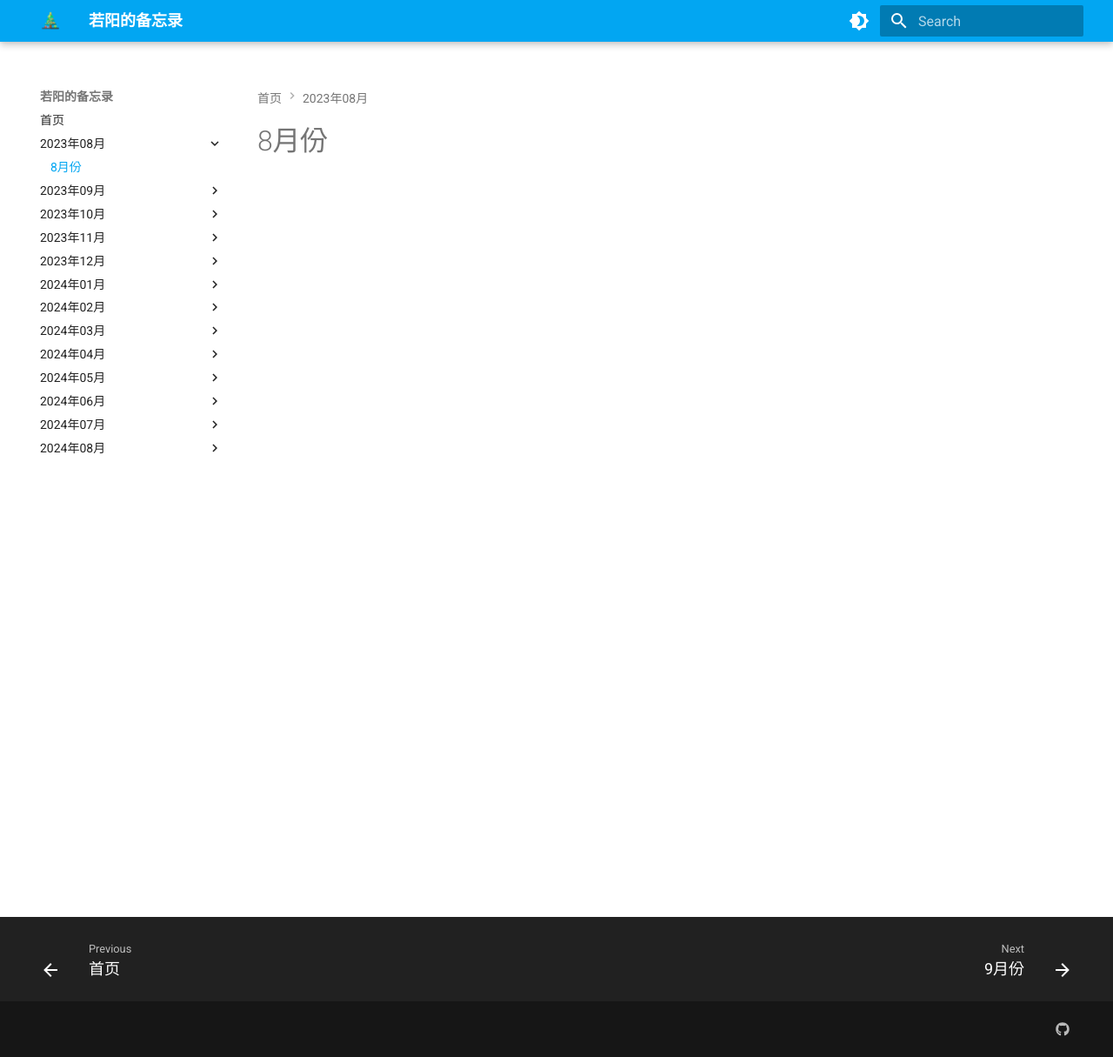
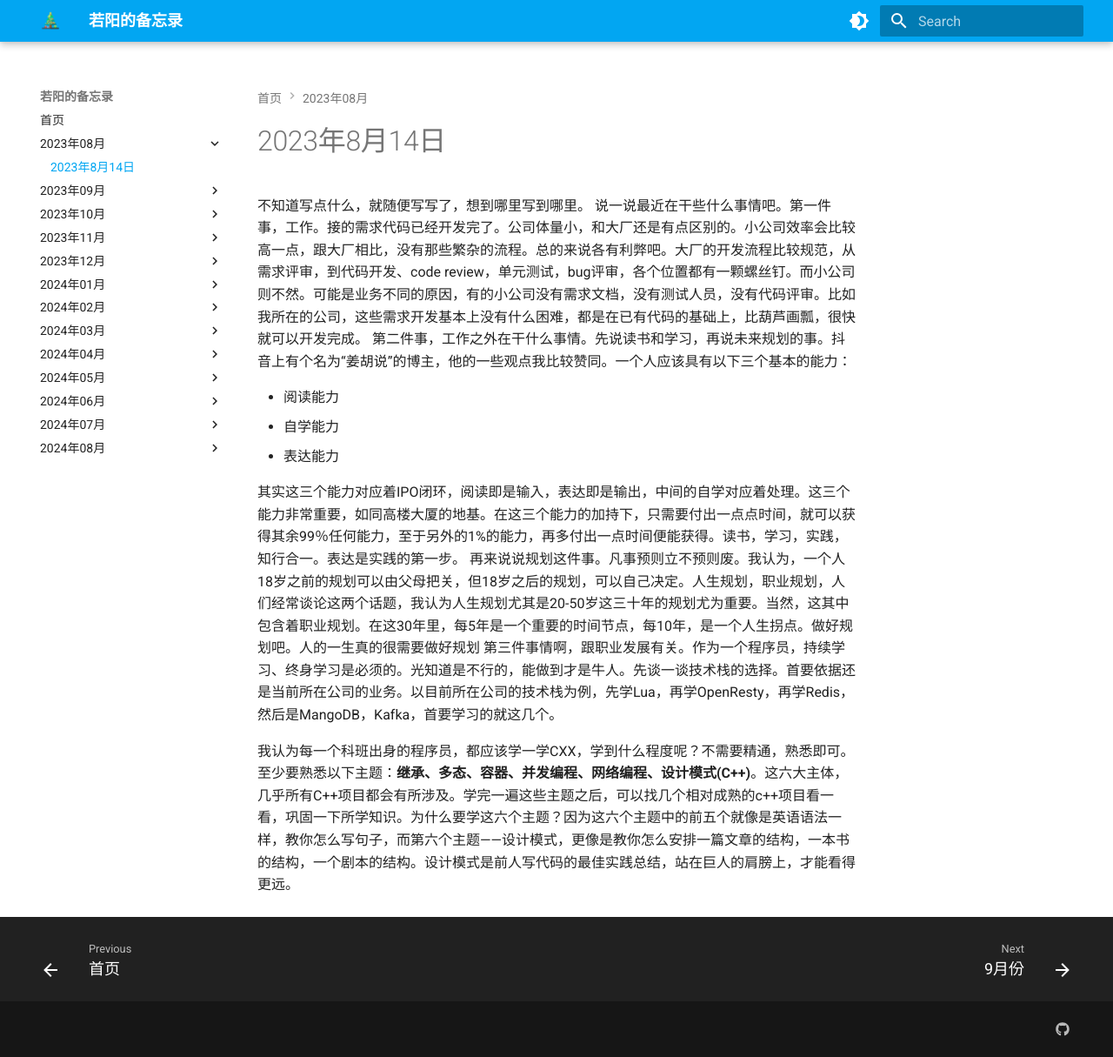
Before and after one commit to ruoyanglu/ruoyanglu.github.io, an MkDocs documentation site: the page built from docs/2023年08月/index.md, in a window 1280 px wide and 1215 px high. Shown: the whole window at 87% size. Built offline with MkDocs 1.6.1 and Material for MkDocs 9.7.7, drawn with Linux system fonts in a browser that asks for light colours.

```diff
--- a/docs/2023年08月/index.md
+++ b/docs/2023年08月/index.md
@@ -1 +1,15 @@
-# 8月份
+# 2023年8月14日
+
+不知道写点什么，就随便写写了，想到哪里写到哪里。
+说一说最近在干些什么事情吧。第一件事，工作。接的需求代码已经开发完了。公司体量小，和大厂还是有点区别的。小公司效率会比较高一点，跟大厂相比，没有那些繁杂的流程。总的来说各有利弊吧。大厂的开发流程比较规范，从需求评审，到代码开发、code review，单元测试，bug评审，各个位置都有一颗螺丝钉。而小公司则不然。可能是业务不同的原因，有的小公司没有需求文档，没有测试人员，没有代码评审。比如我所在的公司，这些需求开发基本上没有什么困难，都是在已有代码的基础上，比葫芦画瓢，很快就可以开发完成。
+第二件事，工作之外在干什么事情。先说读书和学习，再说未来规划的事。抖音上有个名为“姜胡说”的博主，他的一些观点我比较赞同。一个人应该具有以下三个基本的能力：
+
+- 阅读能力
+- 自学能力
+- 表达能力
+
+其实这三个能力对应着IPO闭环，阅读即是输入，表达即是输出，中间的自学对应着处理。这三个能力非常重要，如同高楼大厦的地基。在这三个能力的加持下，只需要付出一点点时间，就可以获得其余99％任何能力，至于另外的1%的能力，再多付出一点时间便能获得。读书，学习，实践，知行合一。表达是实践的第一步。
+再来说说规划这件事。凡事预则立不预则废。我认为，一个人18岁之前的规划可以由父母把关，但18岁之后的规划，可以自己决定。人生规划，职业规划，人们经常谈论这两个话题，我认为人生规划尤其是20-50岁这三十年的规划尤为重要。当然，这其中包含着职业规划。在这30年里，每5年是一个重要的时间节点，每10年，是一个人生拐点。做好规划吧。人的一生真的很需要做好规划
+第三件事情啊，跟职业发展有关。作为一个程序员，持续学习、终身学习是必须的。光知道是不行的，能做到才是牛人。先谈一谈技术栈的选择。首要依据还是当前所在公司的业务。以目前所在公司的技术栈为例，先学Lua，再学OpenResty，再学Redis，然后是MangoDB，Kafka，首要学习的就这几个。
+
+我认为每一个科班出身的程序员，都应该学一学CXX，学到什么程度呢？不需要精通，熟悉即可。至少要熟悉以下主题：**继承、多态、容器、并发编程、网络编程、设计模式(C++)**。这六大主体，几乎所有C++项目都会有所涉及。学完一遍这些主题之后，可以找几个相对成熟的c++项目看一看，巩固一下所学知识。为什么要学这六个主题？因为这六个主题中的前五个就像是英语语法一样，教你怎么写句子，而第六个主题——设计模式，更像是教你怎么安排一篇文章的结构，一本书的结构，一个剧本的结构。设计模式是前人写代码的最佳实践总结，站在巨人的肩膀上，才能看得更远。
```
